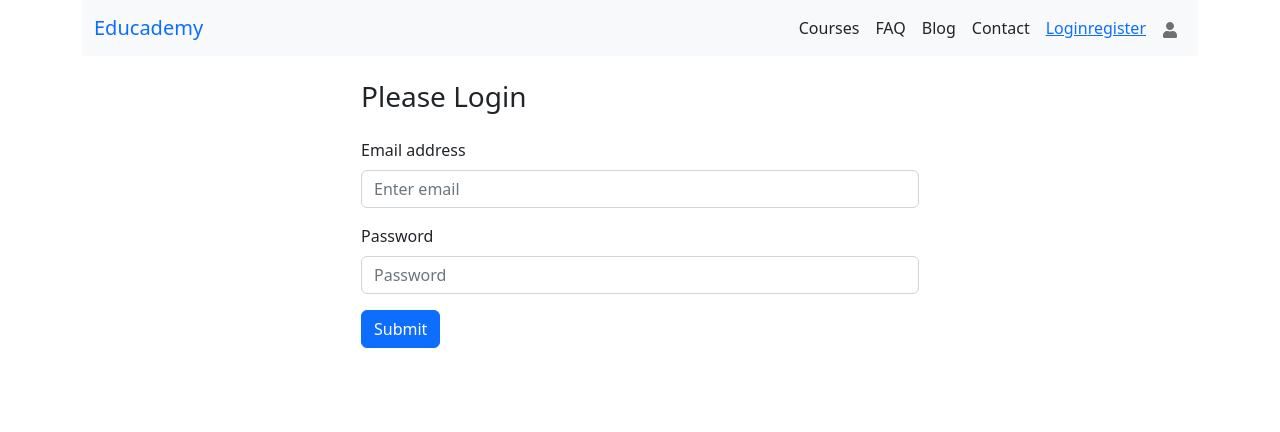
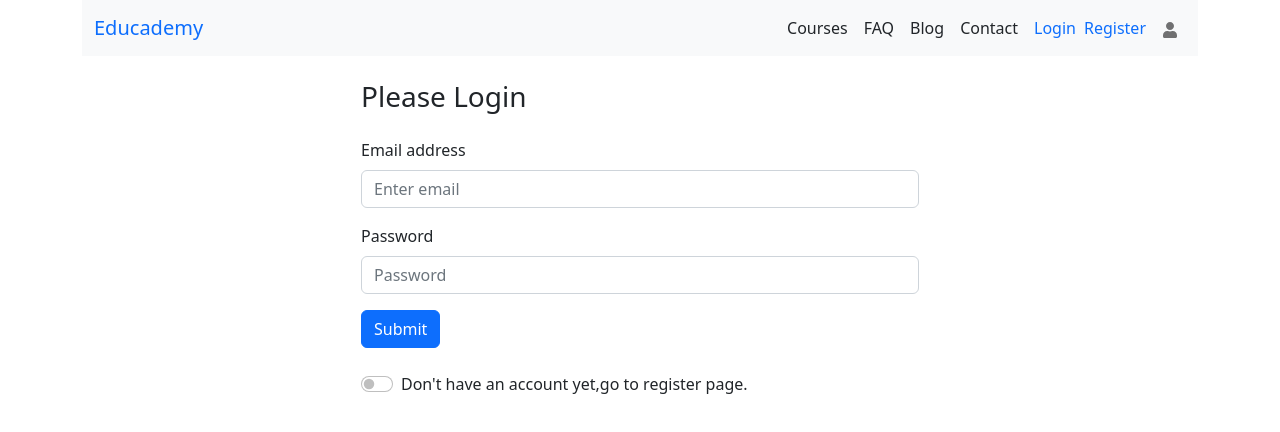
Before and after one commit to thinkingmore/educademy, a React (Create React App) app: page /login in a window 1280 px wide. Shown: the top 432 px of the page. Built offline with nearby package versions, Linux system fonts and the light colour scheme; no server answers.

Commit message:
added a toggle button to send users to register page from login page

```diff
--- a/src/Pages/Login/Login/Login.js
+++ b/src/Pages/Login/Login/Login.js
@@ -1,6 +1,6 @@
 import React, { useContext, useState } from 'react';
 import { Button, Form } from 'react-bootstrap';
-import { useLocation, useNavigate } from 'react-router-dom';
+import { redirect, useLocation, useNavigate } from 'react-router-dom';
 import { AuthContext } from '../../../contexts/AuthProvider';
 
 
@@ -34,6 +34,14 @@ const Login = () => {
         })
     }
 
+
+    const noAccount = (e) => {
+        const yes = (e.target.checked);
+        if(yes === true){
+            navigate('/register');
+        }
+    }
+
     return (
         <div>
             <Form onSubmit={handleSubmit} className="w-50 mx-auto mt-4">
@@ -52,6 +60,10 @@ const Login = () => {
                 <Button variant="primary" type="submit">
                     Submit
                 </Button>
+                <div class="form-check form-switch my-4">
+                    <input onClick={noAccount} class="form-check-input" type="checkbox" role="switch" id="flexSwitchCheckDefaul/"/>
+                    <label class="form-check-label" for="flexSwitchCheckDefault">Don't have an account yet,go to register page.</label>
+                </div>
             </Form>
         </div>
     );
--- a/src/layout/Header/Header.js
+++ b/src/layout/Header/Header.js
@@ -20,7 +20,7 @@ const Header = () => {
                     <Navbar.Toggle aria-controls="responsive-navbar-nav" />
                     <Navbar.Collapse id="responsive-navbar-nav">
                     <Nav className="ms-auto">
-                        <Nav.Link><Link to='/courses/:id' className='text-decoration-none text-dark'>Courses</Link></Nav.Link>
+                        <Nav.Link><Link to='/courses/09' className='text-decoration-none text-dark'>Courses</Link></Nav.Link>
                         <Nav.Link><Link to='/faq' className='text-decoration-none text-dark'>FAQ</Link></Nav.Link>
                         <Nav.Link><Link to='/blog' className='text-decoration-none text-dark'>Blog</Link></Nav.Link>
                         <Nav.Link><Link to='/contact' className='text-decoration-none text-dark'>Contact</Link></Nav.Link>
@@ -35,8 +35,8 @@ const Header = () => {
                                 </>
                                 :
                                 <>
-                                    <Link to="/login">Login</Link>
-                                    <Link to="/register">register</Link>
+                                    <Link to="/login" className='text-decoration-none'>Login</Link>
+                                    <Link to="/register" className='ms-2 text-decoration-none'>Register</Link>
                                 </>
                             }
                         </Nav.Link>
```
